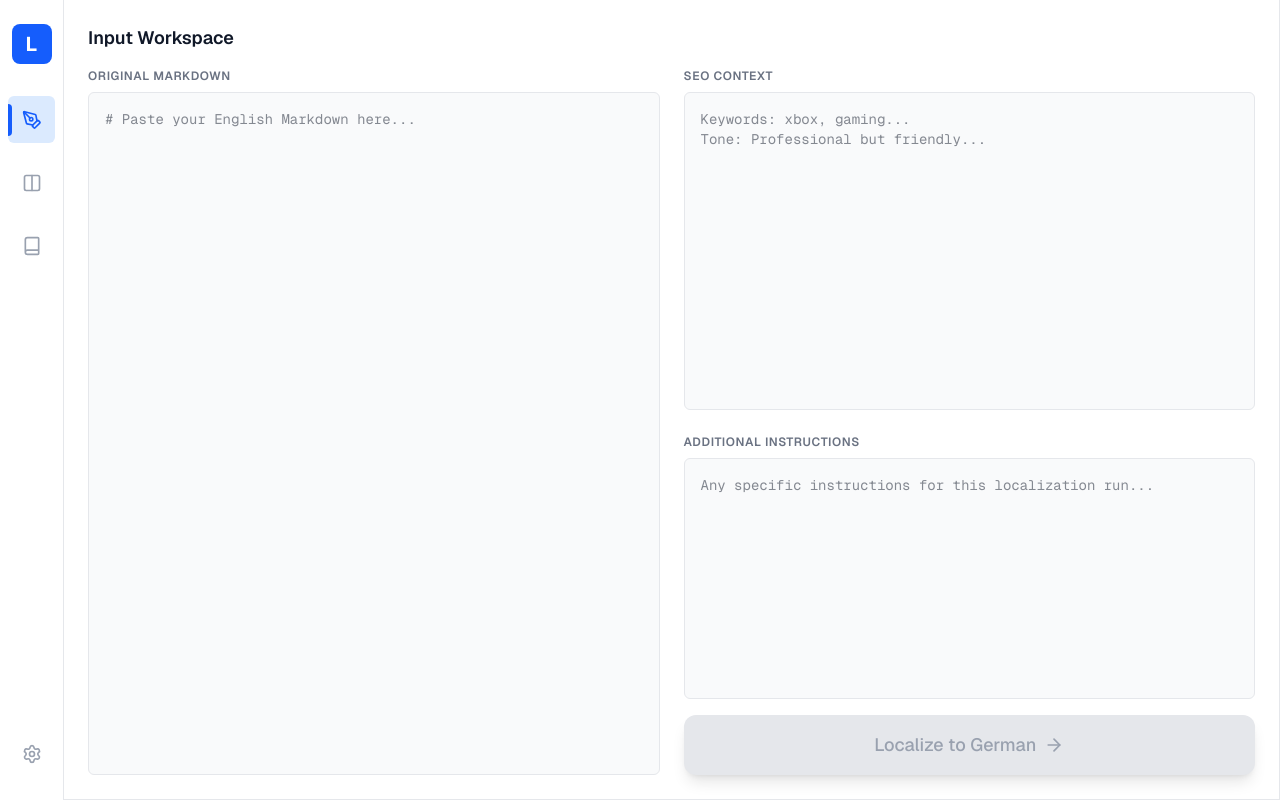
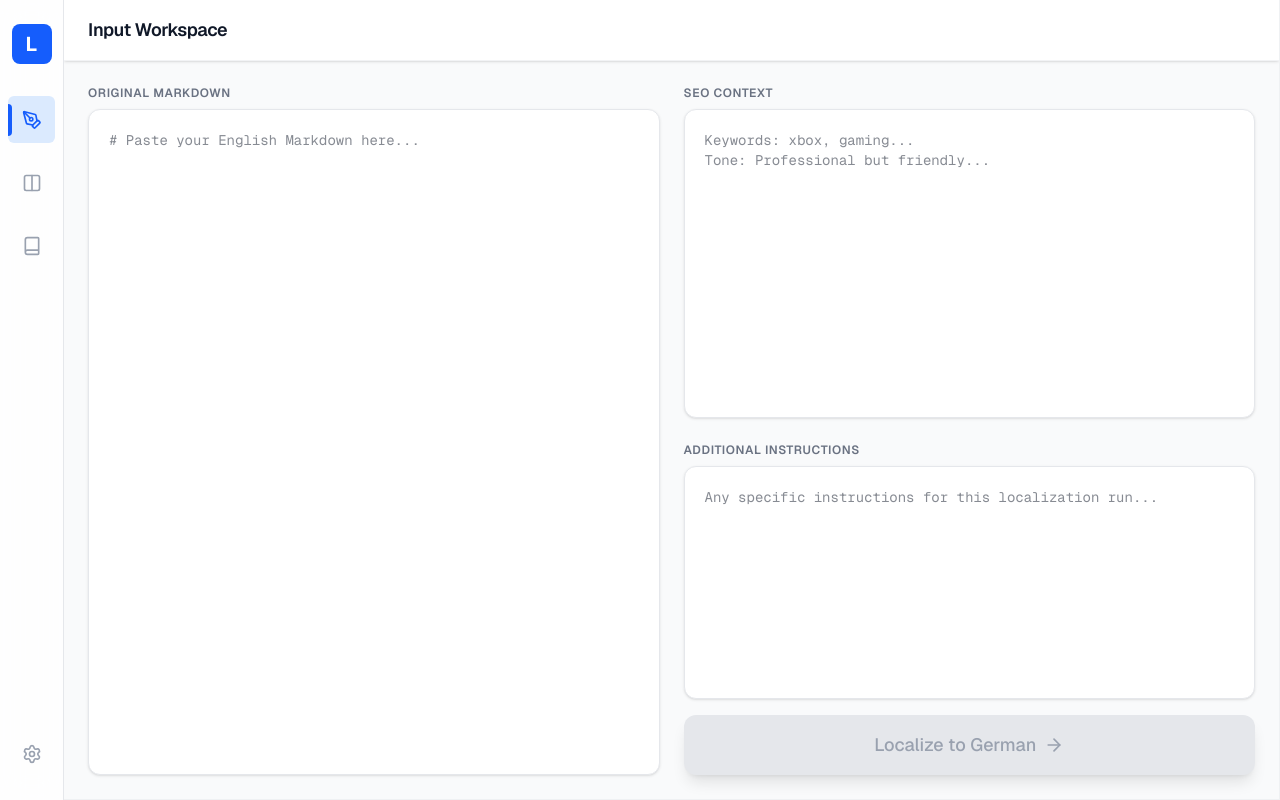
Before and after one commit to joost-contentoo/korsit-portal, a Next.js app: page / in a window 1280 px wide. Built offline with nearby package versions, Linux system fonts and the light colour scheme; no server answers.

Commit message:
feat: Implement a UI refresh with new radial gradient background, blurred elements, and refined component styling.

```diff
--- a/app/components/AnchorRail.tsx
+++ b/app/components/AnchorRail.tsx
@@ -19,7 +19,7 @@ export default function AnchorRail() {
     ];
 
     return (
-        <div className="w-16 flex flex-col items-center py-6 bg-white dark:bg-gray-950 border-r border-gray-200 dark:border-gray-800 z-20 h-screen sticky top-0">
+        <div className="w-16 flex flex-col items-center py-6 bg-white/80 dark:bg-gray-950/80 backdrop-blur-md border-r border-gray-200 dark:border-gray-800 z-20 h-screen sticky top-0">
             <div className="mb-8">
                 <div className="w-10 h-10 bg-blue-600 rounded-lg flex items-center justify-center text-white font-bold text-xl">L</div>
             </div>
--- a/app/components/ComparisonDeck.tsx
+++ b/app/components/ComparisonDeck.tsx
@@ -68,11 +68,13 @@ export default function ComparisonDeck() {
     };
 
     return (
-        <div id="comparison-deck" className="flex flex-col h-screen bg-white dark:bg-gray-950 border-t border-gray-200 dark:border-gray-800">
-            <div className="flex-1 flex flex-col p-6 border-b border-gray-200 dark:border-gray-800 overflow-hidden">
-                <h2 className="text-lg font-semibold mb-4 shrink-0">Comparison Deck</h2>
+        <div id="comparison-deck" className="flex flex-col h-screen bg-transparent border-t border-gray-200/50 dark:border-gray-800/50">
+            <div className="flex-1 flex flex-col border-b border-gray-200/50 dark:border-gray-800/50 overflow-hidden relative">
+                <div className="sticky top-0 z-20 bg-white/95 dark:bg-gray-950/95 backdrop-blur-xl px-6 py-4 border-b border-gray-200/50 dark:border-gray-800/50 shrink-0 shadow-sm">
+                    <h2 className="text-lg font-semibold tracking-tight text-gray-900 dark:text-gray-100">Comparison Deck</h2>
+                </div>
 
-                <div className="flex-1 flex flex-col lg:flex-row gap-6 min-h-0">
+                <div className="flex-1 flex flex-col lg:flex-row gap-6 min-h-0 p-6">
                     {/* Source Pane */}
                     <div className="w-full lg:w-1/2 flex flex-col h-full">
                         <div className="flex justify-between items-center mb-2">
@@ -90,7 +92,7 @@ export default function ComparisonDeck() {
                         <div
                             ref={sourceRef}
                             onScroll={() => handleScroll('source')}
-                            className="flex-1 overflow-y-auto p-4 custom-scrollbar bg-gray-50 dark:bg-gray-900 border border-gray-200 dark:border-gray-800 rounded-md"
+                            className="flex-1 overflow-y-auto p-5 custom-scrollbar bg-white dark:bg-gray-900/50 border border-gray-200 dark:border-gray-800 rounded-xl shadow-sm hover:border-blue-300 dark:hover:border-blue-700 transition-colors duration-200"
                         >
                             {blogContent ? (
                                 <MarkdownPreview content={blogContent} />
@@ -127,7 +129,7 @@ export default function ComparisonDeck() {
                         <div
                             ref={localizedRef}
                             onScroll={() => handleScroll('localized')}
-                            className="flex-1 overflow-y-auto p-4 custom-scrollbar bg-gray-50 dark:bg-gray-900 border border-gray-200 dark:border-gray-800 rounded-md relative"
+                            className="flex-1 overflow-y-auto p-5 custom-scrollbar bg-white dark:bg-gray-900/50 border border-gray-200 dark:border-gray-800 rounded-xl shadow-sm relative hover:border-blue-300 dark:hover:border-blue-700 transition-colors duration-200"
                         >
                             {isLoading ? (
                                 <div className="absolute inset-0 flex flex-col items-center justify-center bg-white/80 dark:bg-gray-950/80 z-10 backdrop-blur-sm rounded-md">
@@ -151,6 +153,6 @@ export default function ComparisonDeck() {
                     </div>
                 </div>
             </div>
-        </div>
+        </div >
     );
 }
--- a/app/components/InputWorkspace.tsx
+++ b/app/components/InputWorkspace.tsx
@@ -76,11 +76,13 @@ export default function InputWorkspace() {
   };
 
   return (
-    <div id="input-workspace" className="flex flex-col h-screen bg-white dark:bg-gray-950 border-r border-gray-200 dark:border-gray-800">
-      <div className="flex-1 flex flex-col p-6 border-b border-gray-200 dark:border-gray-800 overflow-hidden">
-        <h2 className="text-lg font-semibold mb-4 shrink-0">Input Workspace</h2>
+    <div id="input-workspace" className="flex flex-col h-screen bg-transparent border-r border-gray-200/50 dark:border-gray-800/50">
+      <div className="flex-1 flex flex-col border-b border-gray-200/50 dark:border-gray-800/50 overflow-hidden relative">
+        <div className="sticky top-0 z-20 bg-white/95 dark:bg-gray-950/95 backdrop-blur-xl px-6 py-4 border-b border-gray-200/50 dark:border-gray-800/50 shrink-0 shadow-sm">
+          <h2 className="text-lg font-semibold tracking-tight text-gray-900 dark:text-gray-100">Input Workspace</h2>
+        </div>
 
-        <div className="flex-1 grid grid-cols-1 lg:grid-cols-2 gap-6 min-h-0">
+        <div className="flex-1 grid grid-cols-1 lg:grid-cols-2 gap-6 min-h-0 p-6">
           {/* Left Column - Original Markdown */}
           <div className="flex flex-col h-full">
             <label
@@ -94,7 +96,7 @@ export default function InputWorkspace() {
               value={blogContent}
               onChange={(e) => setBlogContent(e.target.value)}
               placeholder="# Paste your English Markdown here..."
-              className="flex-1 w-full resize-none bg-gray-50 dark:bg-gray-900 border border-gray-200 dark:border-gray-800 rounded-md p-4 font-mono text-sm focus:ring-2 focus:ring-blue-500 focus:border-transparent outline-none transition-all"
+              className="flex-1 w-full resize-none bg-white dark:bg-gray-900/50 border border-gray-200 dark:border-gray-800 rounded-xl p-5 font-mono text-sm shadow-sm hover:border-blue-300 dark:hover:border-blue-700 focus:shadow-[0_0_20px_rgba(59,130,246,0.1)] focus:border-blue-500 focus:ring-1 focus:ring-blue-500 outline-none transition-all duration-200 ease-in-out"
               spellCheck={false}
             />
           </div>
@@ -114,7 +116,7 @@ export default function InputWorkspace() {
                 value={seoContext}
                 onChange={(e) => setSeoContext(e.target.value)}
                 placeholder={"Keywords: xbox, gaming...\nTone: Professional but friendly..."}
-                className="flex-1 w-full resize-none bg-gray-50 dark:bg-gray-900 border border-gray-200 dark:border-gray-800 rounded-md p-4 font-mono text-sm focus:ring-2 focus:ring-blue-500 focus:border-transparent outline-none transition-all"
+                className="flex-1 w-full resize-none bg-white dark:bg-gray-900/50 border border-gray-200 dark:border-gray-800 rounded-xl p-5 font-mono text-sm shadow-sm hover:border-blue-300 dark:hover:border-blue-700 focus:shadow-[0_0_20px_rgba(59,130,246,0.1)] focus:border-blue-500 focus:ring-1 focus:ring-blue-500 outline-none transition-all duration-200 ease-in-out"
                 spellCheck={false}
               />
             </div>
@@ -133,7 +135,7 @@ export default function InputWorkspace() {
                   value={additionalInstructions}
                   onChange={(e) => setAdditionalInstructions(e.target.value)}
                   placeholder="Any specific instructions for this localization run..."
-                  className="flex-1 w-full resize-none bg-gray-50 dark:bg-gray-900 border border-gray-200 dark:border-gray-800 rounded-md p-4 font-mono text-sm focus:ring-2 focus:ring-blue-500 focus:border-transparent outline-none transition-all"
+                  className="flex-1 w-full resize-none bg-white dark:bg-gray-900/50 border border-gray-200 dark:border-gray-800 rounded-xl p-5 font-mono text-sm shadow-sm hover:border-blue-300 dark:hover:border-blue-700 focus:shadow-[0_0_20px_rgba(59,130,246,0.1)] focus:border-blue-500 focus:ring-1 focus:ring-blue-500 outline-none transition-all duration-200 ease-in-out"
                   spellCheck={false}
                 />
               </div>
--- a/app/globals.css
+++ b/app/globals.css
@@ -21,7 +21,33 @@
 }
 
 body {
-  background: var(--background);
+  background:
+    radial-gradient(at 0% 0%, hsla(253, 16%, 7%, 1) 0, transparent 50%),
+    radial-gradient(at 50% 0%, hsla(225, 39%, 30%, 1) 0, transparent 50%),
+    radial-gradient(at 100% 0%, hsla(339, 49%, 30%, 1) 0, transparent 50%);
+  background-color: #000;
+  /* Fallback/Base */
   color: var(--foreground);
   font-family: Arial, Helvetica, sans-serif;
+  min-height: 100vh;
 }
+
+@media (prefers-color-scheme: light) {
+  body {
+    background:
+      radial-gradient(at 0% 0%, hsla(210, 100%, 96%, 1) 0, transparent 50%),
+      radial-gradient(at 50% 0%, hsla(210, 100%, 98%, 1) 0, transparent 50%),
+      radial-gradient(at 100% 0%, hsla(200, 100%, 96%, 1) 0, transparent 50%);
+    background-color: #fff;
+  }
+}
+
+@media (prefers-color-scheme: dark) {
+  body {
+    background:
+      radial-gradient(at 0% 0%, hsla(253, 16%, 7%, 1) 0, transparent 50%),
+      radial-gradient(at 50% 0%, hsla(225, 39%, 15%, 1) 0, transparent 50%),
+      radial-gradient(at 100% 0%, hsla(339, 49%, 15%, 1) 0, transparent 50%);
+    background-color: #0a0a0a;
+  }
+}
```
Also changed, not shown: app/components/ReferenceDrawer.tsx (+13 -11 lines).
